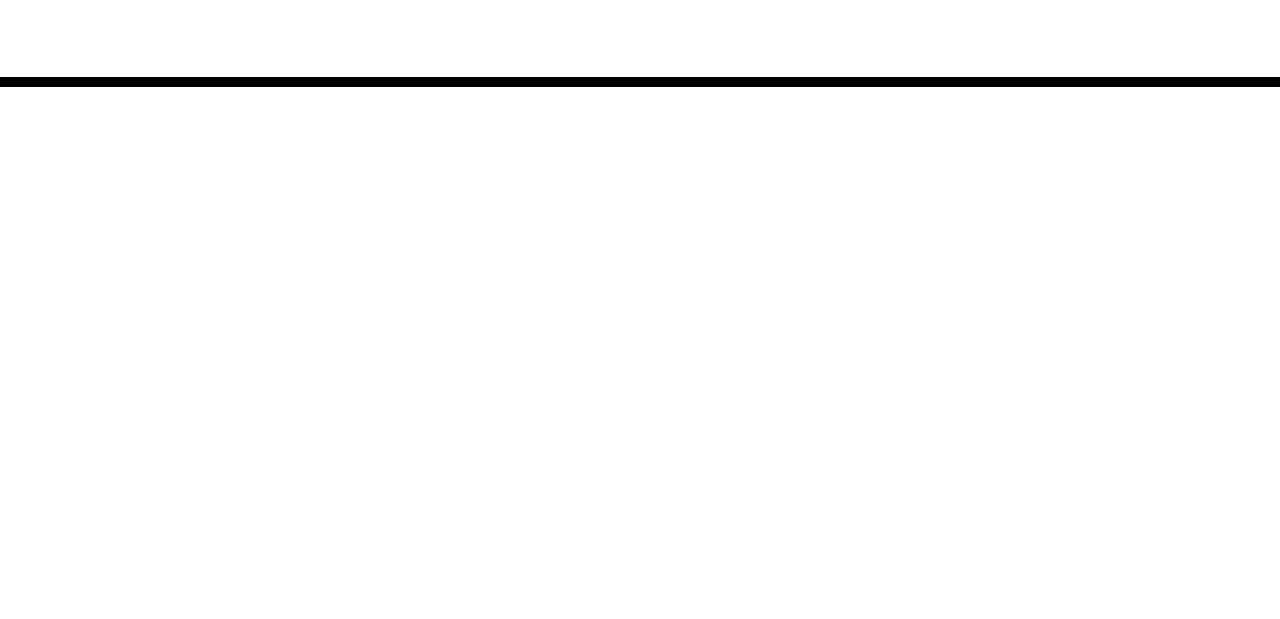
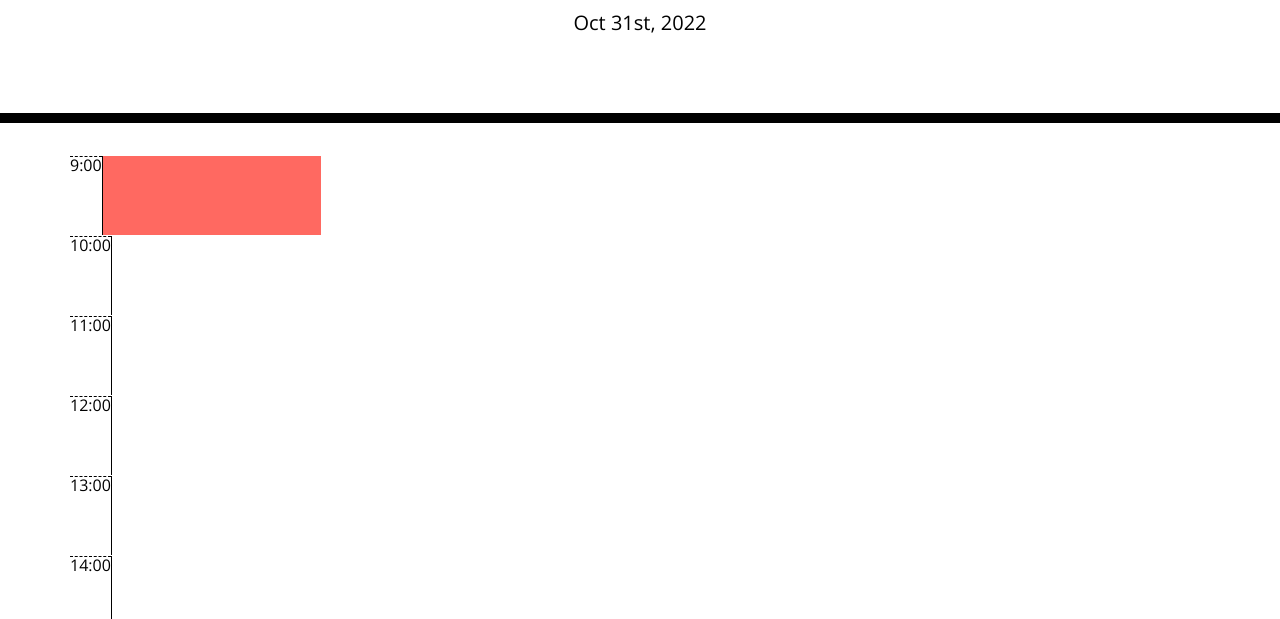
Before and after one commit to whitspa/challenge-05-calendar, a plain HTML site: page index.html in a window 1280 px wide. Shown: the part 181-800 px from the top of the page. Drawn offline with nearby package versions, Linux system fonts and the light colour scheme.

Commit message:
linked JQueryAPIs.Started javascript coding.Created hourly calendar framework.created textArea.

```diff
--- a/index.html
+++ b/index.html
@@ -37,5 +37,6 @@
     <script src="https://code.jquery.com/ui/1.12.1/jquery-ui.js"></script>
     <script src="https://code.jquery.com/jquery-3.4.1.min.js"></script>
     <script src="https://cdnjs.cloudflare.com/ajax/libs/moment.js/2.24.0/moment.min.js"></script>
+    <script src="./script.js"></script>
   </body>
 </html>
--- a/script.js
+++ b/script.js
@@ -1,10 +1,32 @@
 const today = moment();
-$("currentDay").text(today.format("MMM Do, YYYY"));
+$("#currentDay").text(today.format("MMM Do, YYYY"));
+
+var times = []
+for(i=9; i< 18;i++){
+    times.push(`${i}:00`)
+}
+console.log(times)
+var container = document.getElementsByClassName('container')[0]
+for(let i=0; i<times.length; i++){
+container.innerHTML+= `<div class="row">
+    <div class="hour">${times[i]}</div>
+    <textarea class="description ${getClass(times[i])}"></textarea>
+
+</div>`
+}
+
+function getClass(time){
+    if(time === "9:00"){
+        return "present"
+    }
+}
+
 
 // Why doesn't current day show up?
 // Use JQuery UI for Hourly layout
 // Do I have my JQuery libraries properly loaded/placed?
 // Do I have the correct JQuery libraries loaded?
-// How to implement/execute Jquery UI widgets that you like
+// How to implement/execute Jquery UI widgets that I like?
+// How to "Sketch In " the functionality now and then go back and edit,style etc. later
 // calling the JQuery Fcn on to the HTML Element:
-// How to "Sketch In " the functionality now and then go back and edit,style etc. later
+// copy and paste JQuery source code vs calling the JQuery fcn
```
